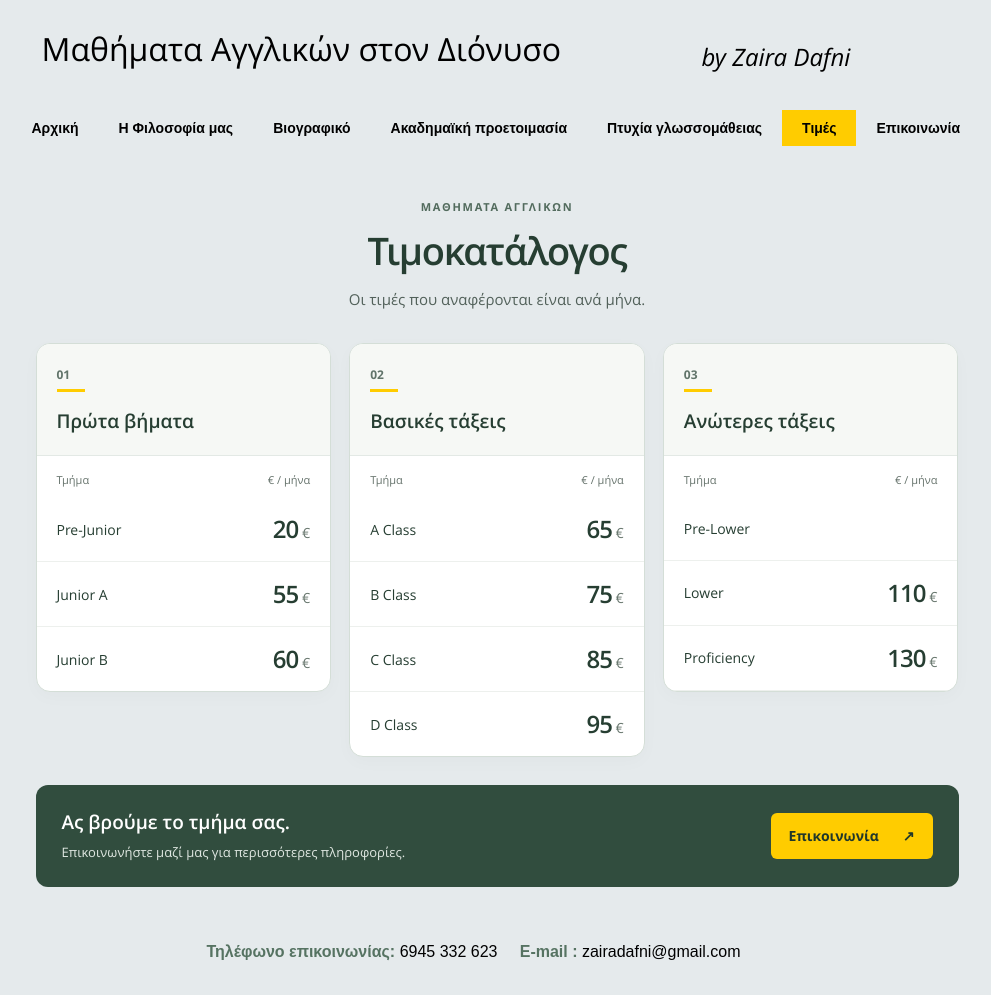
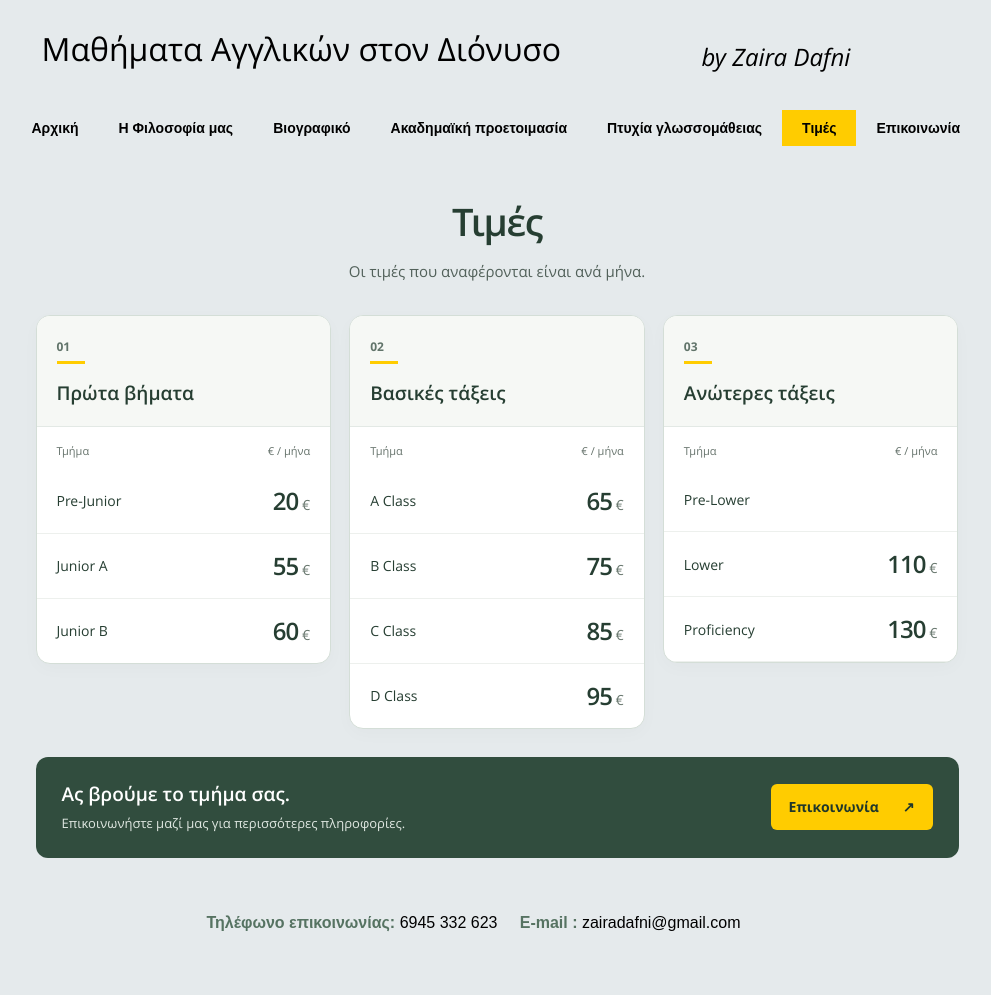
Before and after one commit to gregorynikolaidis/zairadafni-gr, a website: page site/Τιμές/index.html in a window 1280 px wide. Shown: the whole page, without its empty margins (143-1134 px from the left). After the commit the page ends 966 px from the top, so only its background shows below. Drawn offline with Linux system fonts and the light colour scheme; files that its build step writes are made by us from their sources.

Commit message:
Restore original prices title and remove added label

```diff
--- a/site/css/prices.css
+++ b/site/css/prices.css
@@ -8,10 +8,6 @@
 }
 .prices-page #wb_main * { box-sizing: border-box; }
 .prices-intro { margin: 0 0 32px; text-align: center; }
-.prices-page #wb_main .prices-eyebrow {
-  margin: 0 0 12px; color: #526b5d; font-size: 11px;
-  font-weight: 700; letter-spacing: .16em; line-height: 1.5;
-}
 .prices-intro h2 { margin: 0 0 14px; font-size: 38px; font-weight: 600; line-height: 1.2; letter-spacing: -.035em; }
 .prices-page #wb_main .prices-description { margin: 0; color: #52615a; font-size: 15px; line-height: 1.6; }
 .prices-grid { display: grid; grid-template-columns: repeat(3, minmax(0, 1fr)); gap: 18px; align-items: start; }
--- a/site/Τιμές/index.html
+++ b/site/Τιμές/index.html
@@ -35,8 +35,7 @@
 </div></div>
 <main class="vbox wb_container" id="wb_main">
   <header class="prices-intro">
-    <p class="prices-eyebrow">ΜΑΘΗΜΑΤΑ ΑΓΓΛΙΚΩΝ</p>
-    <h2>Τιμοκατάλογος</h2>
+    <h2>Τιμές</h2>
     <p class="prices-description">Οι τιμές που αναφέρονται είναι ανά μήνα.</p>
   </header>
   <div class="prices-grid">
```
